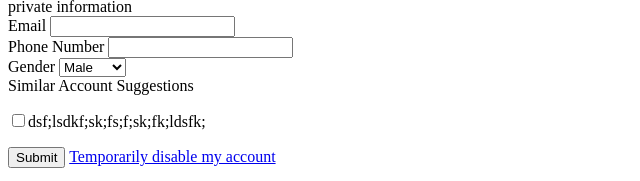
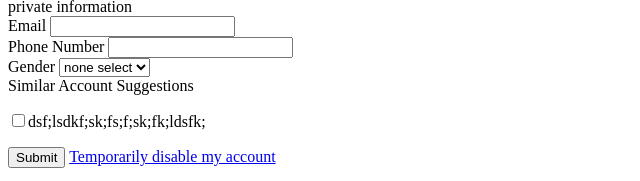
Before and after one commit to chaadel/Instagram-clone, a plain HTML site: page edit-profile.html in a window 1280 px wide. Shown: the part 577-758 px from the top of the page, 0-640 px from the left. Drawn offline with Linux system fonts and the light colour scheme.

Commit message:
edit option more

```diff
--- a/edit-profile.html
+++ b/edit-profile.html
@@ -64,7 +64,8 @@
           </div>
           <div class="form__row">
             <label for="gender" class="form__name">Gender</label>
-            <select id="gender" name="">
+            <select id="gender">
+              <option value="none">none select</option>
               <option value="male">Male</option>
               <option value="female">Female</option>
             </select>
```
